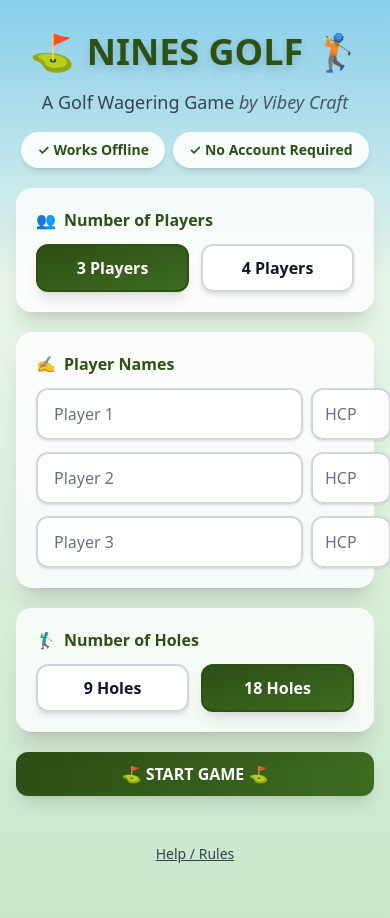
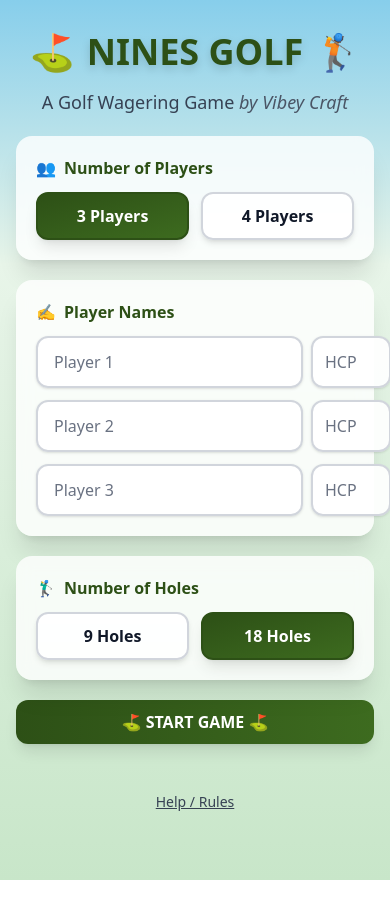
Before and after one commit to edtremsaga/vibey-nines, a Next.js app: page / in a window 390 px wide. Shown: the top 918 px of the page. After the commit the page ends 880 px from the top, so only its background shows below. Built offline with nearby package versions, Linux system fonts and the light colour scheme.

Commit message:
Remove 'Works Offline' and 'No Account Required' badges to save screen space on mobile

```diff
--- a/components/SetupScreen.tsx
+++ b/components/SetupScreen.tsx
@@ -182,16 +182,6 @@ export default function SetupScreen({ onStartGame, onViewRules }: SetupScreenPro
             A Golf Wagering Game{" "}
             <span className="italic text-gray-600 dark:text-gray-300">by Vibey Craft</span>
           </p>
-
-          {/* Competitive positioning badges */}
-          <div className="mt-4 flex flex-wrap justify-center gap-2">
-            <span className="inline-flex items-center gap-1 rounded-full bg-white/90 backdrop-blur-sm px-4 py-2 text-sm font-semibold text-[#2d5016] shadow-md dark:bg-gray-800/90 dark:text-green-300">
-              ✓ Works Offline
-            </span>
-            <span className="inline-flex items-center gap-1 rounded-full bg-white/90 backdrop-blur-sm px-4 py-2 text-sm font-semibold text-[#2d5016] shadow-md dark:bg-gray-800/90 dark:text-green-300">
-              ✓ No Account Required
-            </span>
-          </div>
         </div>
 
         {/* Number of Players */}
```
